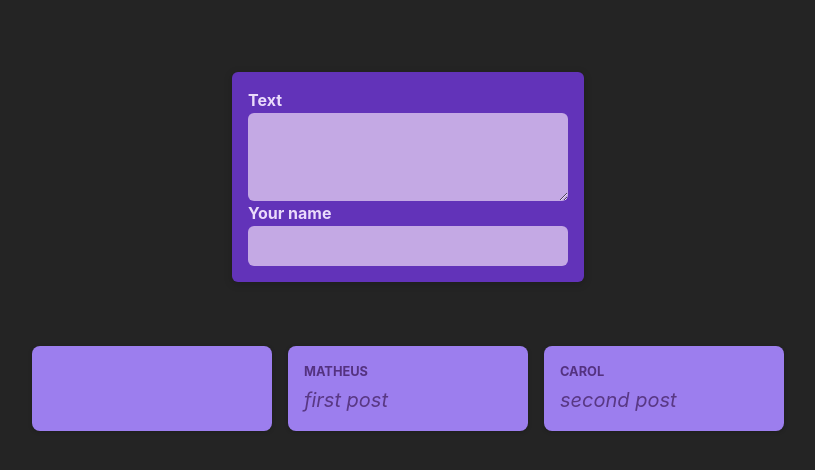
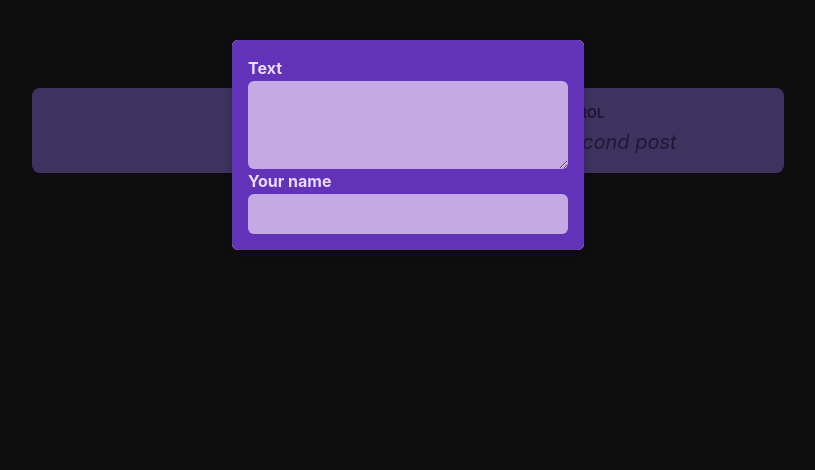
Before and after one commit to Matheus-IT/social-react, a React (Vite) app: page / in a window 1280 px wide. Shown: the top 470 px of the page, without its empty margins (232-1047 px from the left). Built offline with nearby package versions, Linux system fonts and the light colour scheme.

Commit message:
New modal wrapper component

```diff
--- a/src/App.jsx
+++ b/src/App.jsx
@@ -2,6 +2,7 @@
 import "./App.css";
 import NewPost from "./components/NewPost";
 import PostList from "./components/PostList";
+import Modal from "./components/Modal";
 
 export default function App() {
   const [enteredBody, setEnteredBody] = useState("");
@@ -17,10 +18,12 @@
 
   return (
     <>
-      <NewPost
-        onChangeBody={changeBodyHandler}
-        onChangeAuthor={changeAuthorHandler}
-      />
+      <Modal>
+        <NewPost
+          onChangeBody={changeBodyHandler}
+          onChangeAuthor={changeAuthorHandler}
+        />
+      </Modal>
 
       <PostList
         posts={[
--- /dev/null
+++ b/src/components/Modal.jsx
@@ -0,0 +1,12 @@
+import cls from "./Modal.module.css";
+
+export default function Modal(props) {
+  return (
+    <>
+      <div className={cls.backdrop} />
+      <dialog open className={cls.modal}>
+        {props.children}
+      </dialog>
+    </>
+  );
+}
--- /dev/null
+++ b/src/components/Modal.module.css
@@ -0,0 +1,18 @@
+.backdrop {
+    position: fixed;
+    top: 0;
+    left: 0;
+    width: 100%;
+    height: 100vh;
+    background-color: rgba(0, 0, 0, 0.6);
+    z-index: 1;
+}
+
+.modal {
+    border: none;
+    border-radius: 6px;
+    box-shadow: 0 2px 8px rgba(0, 0, 0, 0.2);
+    padding: 0;
+    overflow: hidden;
+    z-index: 1;
+}
--- a/src/components/NewPost.module.css
+++ b/src/components/NewPost.module.css
@@ -2,9 +2,6 @@
     background-color: #6233b9;
     padding: 1rem;
     width: 20rem;
-    margin: 2rem auto;
-    border-radius: 6px;
-    box-shadow: 0 2px 8px rgba(0, 0, 0, 0.2);
 }
 
 .form label {
```
